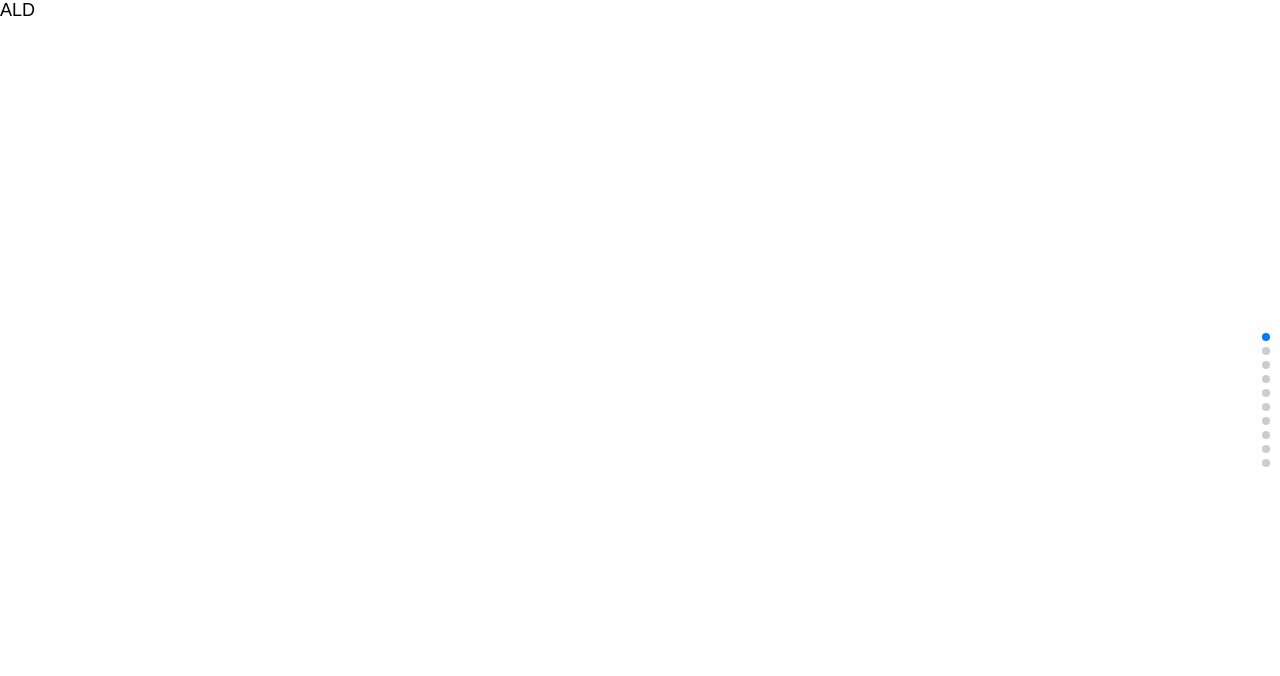
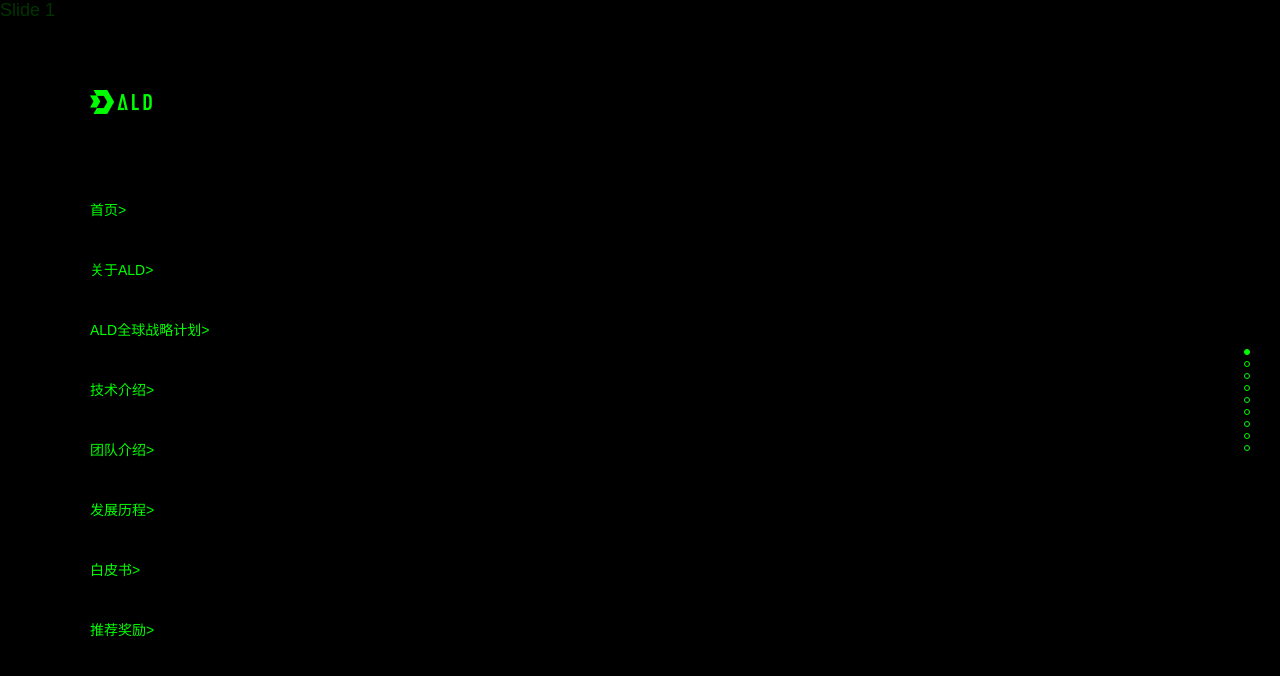
Before and after one commit to gujinshun/rcp-official, a Vue app: page / in a window 1280 px wide. Shown: the top 676 px of the page. Built offline with nearby package versions, Linux system fonts and the light colour scheme.

Commit message:
基础搭建/关于页/技术介绍页

```diff
--- a/src/App.vue
+++ b/src/App.vue
@@ -1,10 +1,12 @@
 <template>
   <div id="app">
-
     <router-view/>
   </div>
 </template>
 
 <style lang="scss">
-
+#app{
+  background-color: #000;
+  color: #00FF00;
+}
 </style>
--- a/src/assets/css/common.scss
+++ b/src/assets/css/common.scss
@@ -48,3 +48,9 @@ body, html, #app {
   height: 100%;
   background: #000;
 }
+
+.inner-title-border{
+  border:2px solid #00FF00;
+  padding: 5px 12px;
+  background-color: #000;
+}
--- /dev/null
+++ b/src/views/about.vue
@@ -0,0 +1,31 @@
+<template>
+  <div class="about-container">
+    <div class="about-title inner-title-border">
+        关于ALD
+    </div>
+    <div class="about-content inner-title-border">
+        DAL(Rayleigh Wave Consensus Mechanism Protocol)，是一 种基于区块链的电子金融交易协议，同时也是一个定位于数字金融 行业应用的公链生态平台。DAL采用 DAL(Rayleigh Wave Consensus Mechanism)共识机制，依靠人工神经网络&遗传算法 寻找清算和支付的最优解。可实际应用于跨链、支付、兑换、去中 心化交易等。
+    </div>
+  </div>
+</template>
+
+<style lang="scss">
+.about-container{
+    background-image: url('./../assets/images/home_about_bj.png');
+    background-size: 100% 100%;
+    width: 100%;
+    padding-left: 366px;
+    text-align: left;
+
+    .about-title{
+        margin-top: 132px;
+        display: inline-block;
+        margin-bottom: 20px;
+    }
+    .about-content{
+        width: 500px;
+        font-size: 14px;
+        text-align: left;
+    }
+}
+</style>
--- a/src/views/home.vue
+++ b/src/views/home.vue
@@ -1,14 +1,26 @@
 <template>
     <section class="body">
+        <div class="left-nav">
+            <div class="nav-logo">
+                <img src="./../assets/images/list_logo.png" alt="">
+            </div>
+            <div class="nav-item" v-for="(item, index) in navList" :key="index">
+                <span @click="openSwiper(index)">{{item.name}}</span>
+                <span style="text-align:right">></span>
+            </div>
+        </div>
         <div class="swiper-container">
             <div class="swiper-wrapper">
-                <div class="swiper-slide">{{$t('title')}}</div>
                 <div class="swiper-slide">
-                    Slide 2
+                    Slide 1
                 </div>
-                <div class="swiper-slide">Slide 3</div>
+                <div class="swiper-slide">
+                    <about />
+                </div>
                 <div class="swiper-slide">Slide 4</div>
-                <div class="swiper-slide">Slide 5</div>
+                <div class="swiper-slide">
+                    <tech-intro />
+                </div>
                 <div class="swiper-slide">Slide 6</div>
                 <div class="swiper-slide">Slide 7</div>
                 <div class="swiper-slide">Slide 8</div>
@@ -24,11 +36,39 @@
 <script>
     import Swiper from 'swiper';
     import 'swiper/css/swiper.min.css';
+    import about from './about.vue';
+    import techIntro from './tech-intro.vue';
     export default {
         name: "home",
+        components: {about, techIntro},
         data() {
             return {
                 swiper : null,
+                navList: [{
+                    name: '首页',
+                    index: 'home',
+                },{
+                    name: '关于ALD',
+                    index: 'about',
+                },{
+                    name: 'ALD全球战略计划',
+                    index: 'plan',
+                },{
+                    name: '技术介绍',
+                    index: 'tech-intro',
+                },{
+                    name: '团队介绍',
+                    index: 'team-intro',
+                },{
+                    name: '发展历程',
+                    index: 'progress',
+                },{
+                    name: '白皮书',
+                    index: 'whitebook',
+                },{
+                    name: '推荐奖励',
+                    index: 'bonus',
+                }]
             }
         },
         mounted (){
@@ -45,12 +85,39 @@
             });
         },
         methods : {
+            openSwiper(index) {
+                this.swiper.slideTo(index, 1000, false)
+            }
 
         }
     }
 </script>
 
 <style scoped lang="scss">
+    .left-nav{
+        width: 366px;
+        padding: 90px 0px 60px 90px;
+        position: fixed;
+        left: 0;
+        top: 0;
+        height: 100%;
+        z-index: 100;
+        background-image: url('./../assets/images/home_bj.png');
+        background-size: 100% 100%;
+        .nav-logo{
+            width: 62px;
+            margin-bottom: 62px;
+            img{
+                width:100%;
+            }
+        }
+        .nav-item{
+            font-size: 14px;
+            height: 60;
+            line-height: 60px;
+            cursor: pointer;
+        }
+    }
     .swiper-container, .body{
         width: 100%;
         height: 100%;
@@ -60,7 +127,23 @@
     .swiper-slide {
         text-align: center;
         font-size: 18px;
-        background: #fff;
         display: flex;
     }
+
 </style>
+<style>
+.swiper-container-vertical>.swiper-pagination-bullets{
+    right: 30px;
+}
+.swiper-pagination-bullet{
+
+        width: 6px;
+        height: 6px;
+        border:1px solid rgba(0,255,0,1);
+        background-color: transparent;
+        opacity: 1;
+    }
+    .swiper-pagination-bullet-active{
+        background: rgba(0,255,0,1);
+    }
+</style>
--- /dev/null
+++ b/src/views/tech-intro.vue
@@ -0,0 +1,85 @@
+<template>
+  <div class="container">
+    <div class="title inner-title-border">
+        技术介绍
+    </div>
+    <div class="tech-item-list">
+        <div class="tech-item" v-for="(item, index) in itemList" :key="index">
+            <img src="./../assets/images/technology_programme.png" alt=""/>
+            <div class="item-title">
+                {{item.name}}
+            </div>
+            <div class="item-detail">
+                {{item.detail}}
+            </div>
+        </div>
+    </div>
+  </div>
+</template>
+<script>
+    export default {
+        data() {
+            return {
+                itemList: [{
+                    name: '解决方案',
+                    detail: '基于以上对区块链行业现状的分析，ALD将提出结合自身公链优势的合理解决方案',
+                },{
+                    name: '共识算法对比',
+                    detail: '依靠人工神经网络 &遗传算法寻找清 算和支付的最优解',
+                },{
+                    name: '创世节点',
+                    detail: '全球创世节点，共48个，为ALD区块链网络提供初始算力',
+                },{
+                    name: '多功能生态平台',
+                    detail: '全球范围的金融数据化、平台产业化，不限于互联网娱乐、时尚奢侈品、电子金融、实体行业等',
+                },{
+                    name: '安全、逻辑、稳定的系统架构',
+                    detail: '为了解决区块链技术在应用落地过程中可能面临的 各种阻碍，ALD区块链平台采用两层结构',
+                },{
+                    name: '高融合性拓展',
+                    detail: '跨境支付、全球贸易、供应链金融、征信、人工智能\物联网、医疗健康、IP版权、等超广泛的应用场景',
+                }]
+            }
+        },
+        mounted (){
+        },
+        methods : {
+        }
+    }
+</script>
+
+<style lang="scss">
+.container{
+    background-image: url('./../assets/images/home_technology_bj.png');
+    background-size: 100% 100%;
+    width: 100%;
+    padding-left: 366px;
+    text-align: left;
+
+    .title{
+        margin-top: 132px;
+        display: inline-block;
+        margin-bottom: 20px;
+    }
+    .tech-item-list{
+        display: flex;
+        width: 50%;
+        flex-wrap: wrap;
+        .tech-item{
+            width: 33%;
+            text-align: center;
+            img{
+                width: 70px;
+                margin-bottom: 15px;
+            }
+            .item-title{
+                font-size: 14px;
+                margin-bottom: 6px;
+            }
+            .item-detail{
+                font-size: 12px;
+            }
+        }
+    }
+}
+</style>
```
Also changed, not shown: src/views/plan.vue (added, +9 -0 lines).
